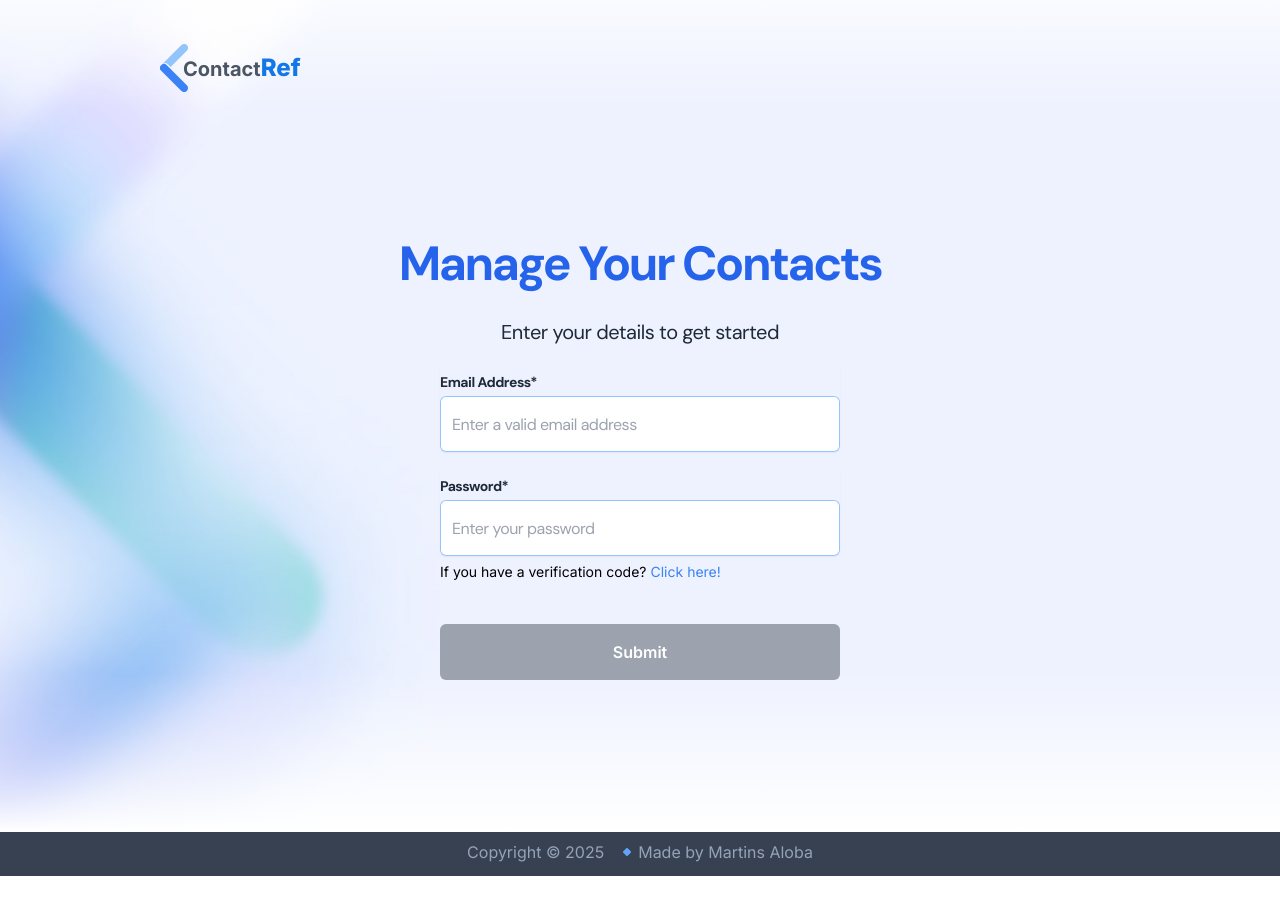
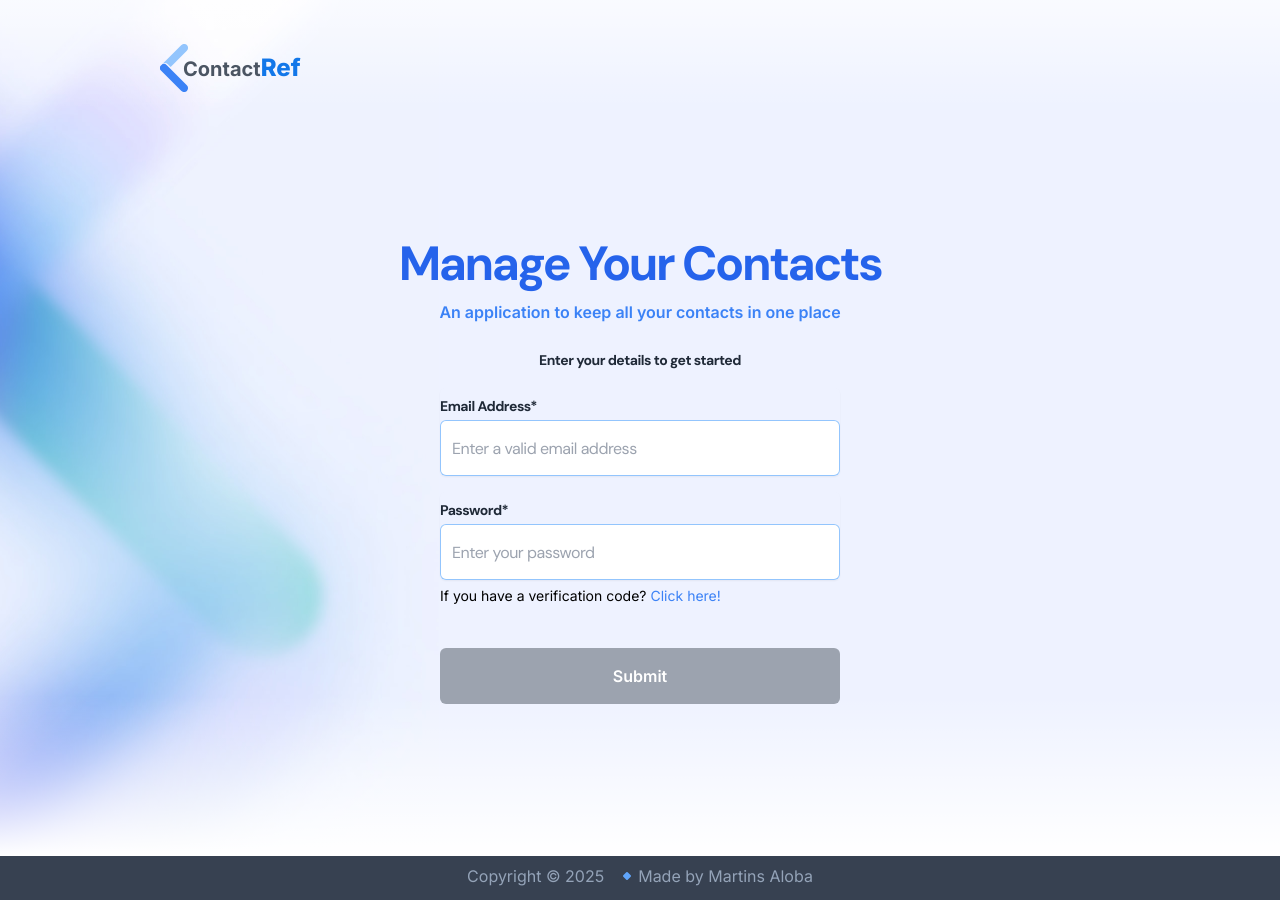
Before and after one commit to Simplemart17/address-book, a Next.js app: page / in a window 1280 px wide. Before the commit the page ends 876 px from the top, so only its background shows below. Built offline with nearby package versions, Linux system fonts and the light colour scheme.

Commit message:
format component

```diff
--- a/src/components/Landing.tsx
+++ b/src/components/Landing.tsx
@@ -171,10 +171,11 @@ export function Landing(): JSX.Element {
           <h1 className="font-display text-4xl font-bold tracking-tighter text-blue-600 sm:text-5xl text-center">
             <span className="sr-only">ContactRef - </span>Manage Your Contacts
           </h1>
+          <p className="text-center font-semibold text-blue-500 mt-2">An application to keep all your contacts in one place</p>
           <div className="w-1/2 mx-auto">
             <div>
               <div className="mt-6 space-y-1 font-display text-xl tracking-tight text-gray-800">
-                <p className="text-center">
+                <p className="text-center text-sm font-semibold">
                   Enter your details to get started
                 </p>
                 {!isUser && <InputField
```
